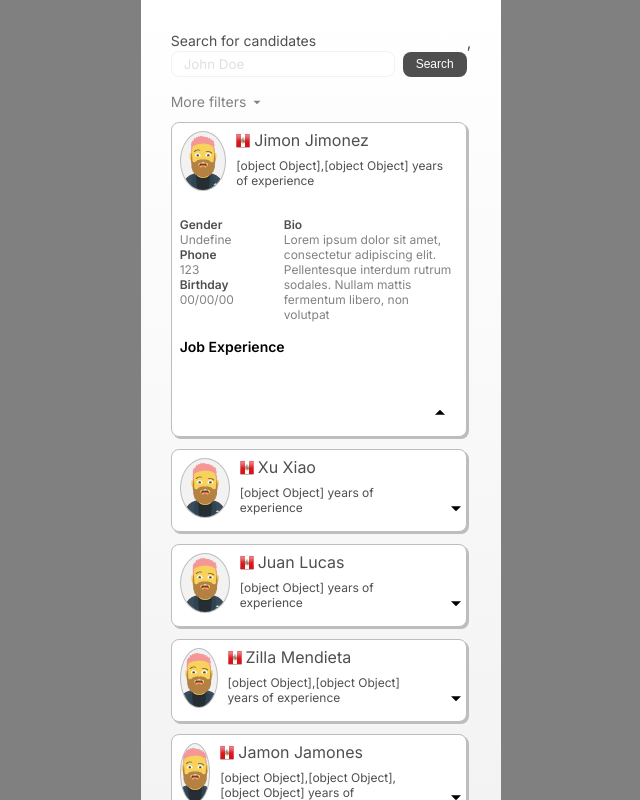
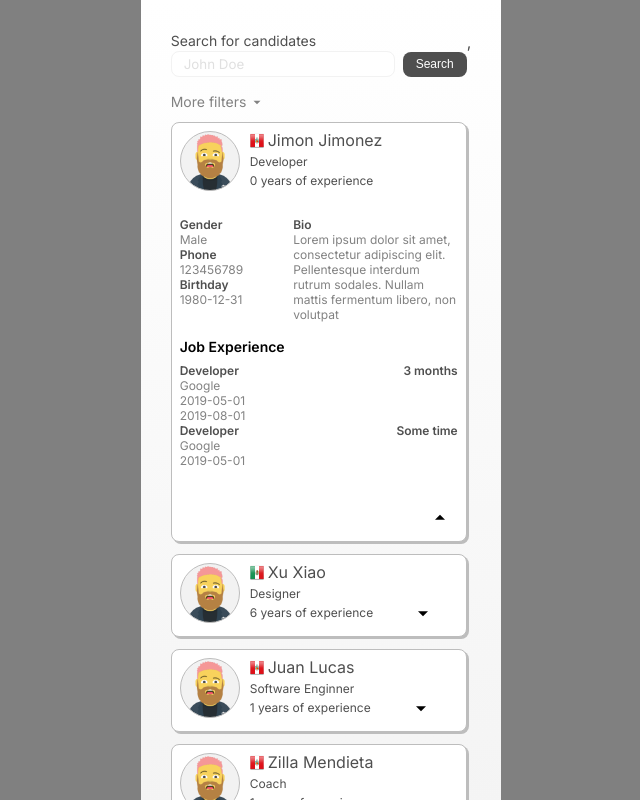
Before and after one commit to kenqefh/w19-linkeable, a React (Create React App) app: page /search in a window 1280 px wide. Both pictures are taken after a click on the button 770 px from the left and 183 px from the top of the page. Shown: the top 800 px of the page, without its empty margins (319-959 px from the left). Built offline with nearby package versions, Linux system fonts and the light colour scheme.

Commit message:
Fill cards with valid data from the store - Update some field to be able to display it with its respective value.

```diff
--- a/package.json
+++ b/package.json
@@ -9,6 +9,7 @@
     "@testing-library/jest-dom": "^5.11.4",
     "@testing-library/react": "^11.1.0",
     "@testing-library/user-event": "^12.1.10",
+    "date-fns": "^2.19.0",
     "faker": "^5.4.0",
     "react": "^17.0.1",
     "react-dom": "^17.0.1",
--- a/src/App.js
+++ b/src/App.js
@@ -3,18 +3,18 @@ import Search from "./screens/Search";
 import MultiForm from "./screens/MultiForm";
 import { BrowserRouter as Router, Route, Switch } from "react-router-dom";
 import { useState } from "react";
-import CandidateShow from "./components/CandidateShow";
 
 const initialCandidates = [
   {
     id: 161,
     name: "Jimon Jimonez",
-    phone: "",
+    phone: "123456789",
     gender: "male",
     birthday: "1980-12-31",
     nationality: { name: "Peru", code: "pe" },
-    bio: "",
-    profession: "",
+    bio:
+      "Lorem ipsum dolor sit amet, consectetur adipiscing elit. Pellentesque interdum rutrum sodales. Nullam mattis fermentum libero, non volutpat",
+    profession: "Developer",
     experience: [
       {
         ocupation: "Developer",
@@ -34,12 +34,13 @@ const initialCandidates = [
   {
     id: 172,
     name: "Xu Xiao",
-    phone: "",
+    phone: "123456789",
     gender: "female",
     birthday: "1990-12-31",
     nationality: { name: "Mexico", code: "mx" },
-    bio: "",
-    profession: "",
+    bio:
+      "Lorem ipsum dolor sit amet, consectetur adipiscing elit. Pellentesque interdum rutrum sodales. Nullam mattis fermentum libero, non volutpat",
+    profession: "Designer",
     experience: [
       {
         ocupation: "QA engineer",
@@ -53,12 +54,13 @@ const initialCandidates = [
   {
     id: 183,
     name: "Juan Lucas",
-    phone: "",
+    phone: "123456789",
     gender: "other",
     birthday: "2000-12-31",
     nationality: { name: "Peru", code: "pe" },
-    bio: "",
-    profession: "",
+    bio:
+      "Lorem ipsum dolor sit amet, consectetur adipiscing elit. Pellentesque interdum rutrum sodales. Nullam mattis fermentum libero, non volutpat",
+    profession: "Software Enginner",
     experience: [
       {
         ocupation: "Developer engineer",
@@ -72,12 +74,13 @@ const initialCandidates = [
   {
     id: 194,
     name: "Zilla Mendieta",
-    phone: "",
+    phone: "123456789",
     gender: "female",
     birthday: "1998-03-04",
     nationality: { name: "Peru", code: "pe" },
-    bio: "",
-    profession: "",
+    bio:
+      "Lorem ipsum dolor sit amet, consectetur adipiscing elit. Pellentesque interdum rutrum sodales. Nullam mattis fermentum libero, non volutpat",
+    profession: "Coach",
     experience: [
       {
         ocupation: "Designer",
@@ -97,12 +100,13 @@ const initialCandidates = [
   {
     id: 205,
     name: "Jamon Jamones",
-    phone: "",
+    phone: "123456789",
     gender: "male",
     birthday: "1879-12-31",
     nationality: { name: "Peru", code: "pe" },
-    bio: "",
-    profession: "",
+    bio:
+      "Lorem ipsum dolor sit amet, consectetur adipiscing elit. Pellentesque interdum rutrum sodales. Nullam mattis fermentum libero, non volutpat",
+    profession: "Artist",
     experience: [
       {
         ocupation: "Artist",
--- a/src/components/CandidateCard.js
+++ b/src/components/CandidateCard.js
@@ -7,7 +7,7 @@ import { RiArrowDownSFill } from "react-icons/ri";
 
 const Card = styled.div`
   display: flex;
-  flex-direction:column;
+  flex-direction: column;
   gap: 8px;
   padding: 8px;
   background: ${colors.white};
@@ -15,8 +15,8 @@ const Card = styled.div`
   box-sizing: border-box;
   box-shadow: 2px 2px 0px ${colors.gray4};
   border-radius: 8px;
-  & .card-header{
-    display:flex;
+  & .card-header {
+    display: flex;
   }
 `;
 
@@ -38,7 +38,7 @@ const AvatarContainer = styled.div(
 const Information = styled.div`
   display: flex;
   flex-direction: column;
-  margin-left:10px;
+  margin-left: 10px;
   gap: 4px;
   & > h4,
   span {
@@ -59,28 +59,35 @@ const InfoHeader = styled.div`
 `;
 
 const ButtonCard = styled.button`
-  width:12px;
-  heigth:6px;
-  background-color:transparent;
-  border:none;
-  cursor:pointer;
-  font-size:20px;
-  margin:40px 0px 0px 40px;
+  width: 12px;
+  heigth: 6px;
+  background-color: transparent;
+  border: none;
+  cursor: pointer;
+  font-size: 20px;
+  margin: 40px 0px 0px 40px;
   &:focus {
-    outline:none;
+    outline: none;
   }
-`
-
+`;
 
 function CandidateCard({
-   country = { name: "Peru", code: "pe" },
-   name = "No name",
-   profession = "No Profession",
-   experience = [""],
-   avatarUrl,
-} ) {
+  nationality,
+  name,
+  profession,
+  experience,
+  avatarUrl,
+  ...props
+}) {
+  const [show, setShow] = useState(false);
 
-  const [show,setShow] = useState(false);
+  let experienceTime = 0;
+  experience.map(({ startDate, endDate }) => {
+    const start = new Date(startDate);
+    const end = new Date(endDate);
+    experienceTime += end - start || 0;
+  });
+  const expYears = Math.floor(experienceTime / 31556952000);
 
   return (
     <Card>
@@ -89,24 +96,30 @@ function CandidateCard({
         <Information>
           <InfoHeader>
             <img
-              src={`/assets/32x32/${country.code}.png`}
+              src={`/assets/32x32/${nationality.code}.png`}
               width="14px"
               alt="flag"
             />
             <h3>{name}</h3>
           </InfoHeader>
           <h4>{profession}</h4>
-          <span>{`${experience} years of experience`}</span>
+          <span>{`${expYears} years of experience`}</span>
         </Information>
-        {!show &&
-            <ButtonCard onClick={()=>setShow(true)}>
-              <RiArrowDownSFill/>
-            </ButtonCard>}
+        {!show && (
+          <ButtonCard onClick={() => setShow(true)}>
+            <RiArrowDownSFill />
+          </ButtonCard>
+        )}
       </div>
-      {show &&
-      <div className="card-body">
-        <CandidateShow  onclick={()=>setShow(false)}/>
-      </div>}
+      {show && (
+        <div className="card-body">
+          <CandidateShow
+            onclick={() => setShow(false)}
+            experience={experience}
+            {...props}
+          />
+        </div>
+      )}
     </Card>
   );
 }
--- a/src/components/CandidateList.js
+++ b/src/components/CandidateList.js
@@ -12,7 +12,7 @@ function CandidateList({ candidates }) {
   return (
     <ListContainer>
       {candidates.map((candidate) => (
-        <CandidateCard key={candidate.name} {...candidate} />
+        <CandidateCard key={candidate.id} {...candidate} />
       ))}
     </ListContainer>
   );
--- a/src/components/CandidateShow.js
+++ b/src/components/CandidateShow.js
@@ -1,8 +1,8 @@
 import styled from "@emotion/styled";
-import { css } from "@emotion/react";
 import { colors } from "../ui";
 import { RiArrowUpSFill } from "react-icons/ri";
 
+import distance from "date-fns/formatDistance";
 const ShowCard = styled.div`
   display: flex;
   flex-direction: column;
@@ -14,12 +14,12 @@ height: 368px;
   left: 12px;
   top: 100px;
 
-background: #FFFFFF;
-border: 1px solid #BDBDBD;
+  background: #ffffff;
+  border: 1px solid #bdbdbd;
   box-sizing: border-box;
 
   /* Card Shadow */
-box-shadow: 2px 2px 0px #BDBDBD;
+  box-shadow: 2px 2px 0px #bdbdbd;
   border-radius: 8px;
 
   & h2 {
@@ -28,37 +28,37 @@ border-radius: 8px;
     font-weight: 600;
     font-size: 14px;
     line-height: 17px;
-    color : #000000;
-    margin-top:16px;
+    color: #000000;
+    margin-top: 16px;
   }
 `;
 
 const ShowSeccion = styled.div`
   margin-top: 18px;
-display : flex;
-gap:26px;
-&  .show-bio {
+  display: flex;
+  gap: 26px;
+  & .show-bio {
     width: 180px;
     height: 90;
-      margin-left:24px;
+    margin-left: 24px;
   }
-`
+`;
 
 const ShowFooter = styled.div`
-& .footer1{
-    display:flex;
-    justify-content:space-between;
+  & .footer1 {
+    display: flex;
+    justify-content: space-between;
   }
-& h2{
+  & h2 {
     font-family: Inter;
     font-style: normal;
     font-weight: 600;
     font-size: 14px;
     line-height: 17px;
-    color:#000000;
+    color: #000000;
     margin: 16px 0px 8px 0px;
   }
-`
+`;
 
 const LabelShow = styled.h3`
   font-family: Inter;
@@ -66,7 +66,7 @@ font-style: normal;
   font-weight: 600;
   font-size: 12px;
   line-height: 15px;
-color: ${colors.gray2}
+  color: ${colors.gray2};
 `;
 
 const ParagraphShow = styled.p`
@@ -76,23 +76,32 @@ font-weight: normal;
   font-size: 12px;
   line-height: 15px;
   color: ${colors.gray3};
+  &.capitalize {
+    text-transform: capitalize;
+  }
 `;
 
 const ButtonShow = styled.button`
-  width:12px;
-  heigth:6px;
-  background-color:transparent;
-  border:none;
-  cursor:pointer;
-  font-size:20px;
-  margin:40px 0px 0px 250px;
+  width: 12px;
+  heigth: 6px;
+  background-color: transparent;
+  border: none;
+  cursor: pointer;
+  font-size: 20px;
+  margin: 40px 0px 0px 250px;
   &:focus {
-    outline:none;
+    outline: none;
   }
-`
+`;
 
-function Experience ({ocupation,company,startDate,endDate}){
-    return(
+function Experience({ ocupation, company, startDate, endDate }) {
+  let duration = "Some time";
+  if (startDate && endDate) {
+    let start = new Date(startDate);
+    let end = new Date(endDate);
+    duration = distance(end, start);
+  }
+  return (
     <div className="footer1">
       <div>
         <LabelShow>{ocupation}</LabelShow>
@@ -100,52 +109,27 @@ function Experience ({ocupation,company,startDate,endDate}){
         <ParagraphShow>{startDate}</ParagraphShow>
         <ParagraphShow>{endDate}</ParagraphShow>
       </div>
-
       <div>
-            <LabelShow>0</LabelShow>
+        <LabelShow>{duration}</LabelShow>
       </div>
     </div>
-    )
+  );
 }
 
 function CandidateShow({
-//   country,
-//   name,
   onclick,
-  ocupation = "no profession",
-  experience = [],
-//  avatarUrl,
-  male = "Undefine",
+  experience,
+  gender = "Undefine",
   phone = "123",
   birthday = "00/00/00",
-  bio = "Lorem ipsum dolor sit amet, consectetur adipiscing elit. Pellentesque interdum rutrum sodales. Nullam mattis fermentum libero, non volutpat",
-  company = "no company",
-  startDate = "2000-05-01",
-  endDate = "2000-05-01"
+  bio = "Lorem ipsum dolor sit amet...",
 }) {
-
-//   const date = (startDate,endDate) => {
-//       let newdate = new Date(startDate);
-//       let newdate2 = new Date(endDate);
-//       let result = newdate2 - newdate;
-//       return result;
-//   }
   return (
-
     <div>
-
-        {/* <div>
-            <CandidateCard country={country}
-            name = {name}
-            profession = {profession}
-            experience = {experience}
-            avatarUrl = {avatarUrl}/>
-        </div> */}
-
       <ShowSeccion>
         <div>
           <LabelShow>Gender</LabelShow>
-                <ParagraphShow>{male}</ParagraphShow>
+          <ParagraphShow className="capitalize">{gender}</ParagraphShow>
 
           <LabelShow>Phone</LabelShow>
           <ParagraphShow>{phone}</ParagraphShow>
@@ -161,20 +145,24 @@ function CandidateShow({
       </ShowSeccion>
 
       <ShowFooter>
-
         <h2>Job Experience</h2>
 
         <div>
-             {experience.map((exp)=>
-               <Experience ocupation={exp.ocupation} company = {exp.company} startDate = {exp.startDate} endDate={exp.endDate} experience={experience}/>
-             )}
+          {experience.map((exp, index) => (
+            <Experience
+              key={index}
+              ocupation={exp.ocupation}
+              company={exp.company}
+              startDate={exp.startDate}
+              endDate={exp.endDate}
+            />
+          ))}
         </div>
       </ShowFooter>
       <ButtonShow onClick={onclick}>
-            <RiArrowUpSFill/>
+        <RiArrowUpSFill />
       </ButtonShow>
     </div>
-
   );
 }
 
```
Also changed, not shown: 1 other file (tests, documents, lock files or other folders). Lines whose indentation alone changed are shown as unchanged.
